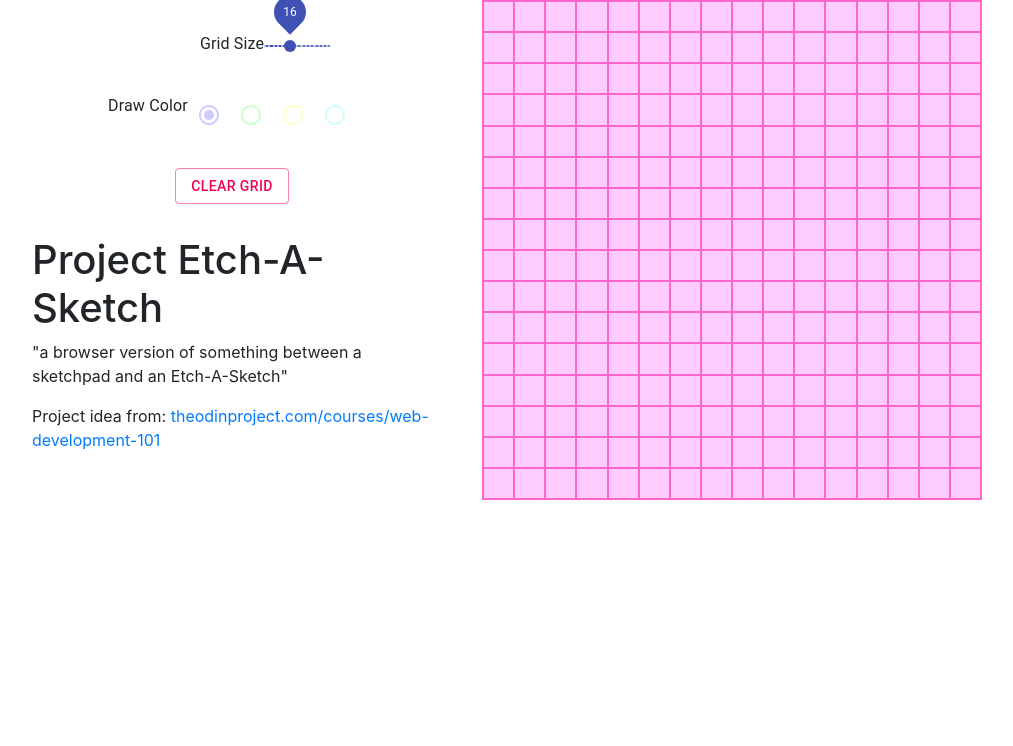
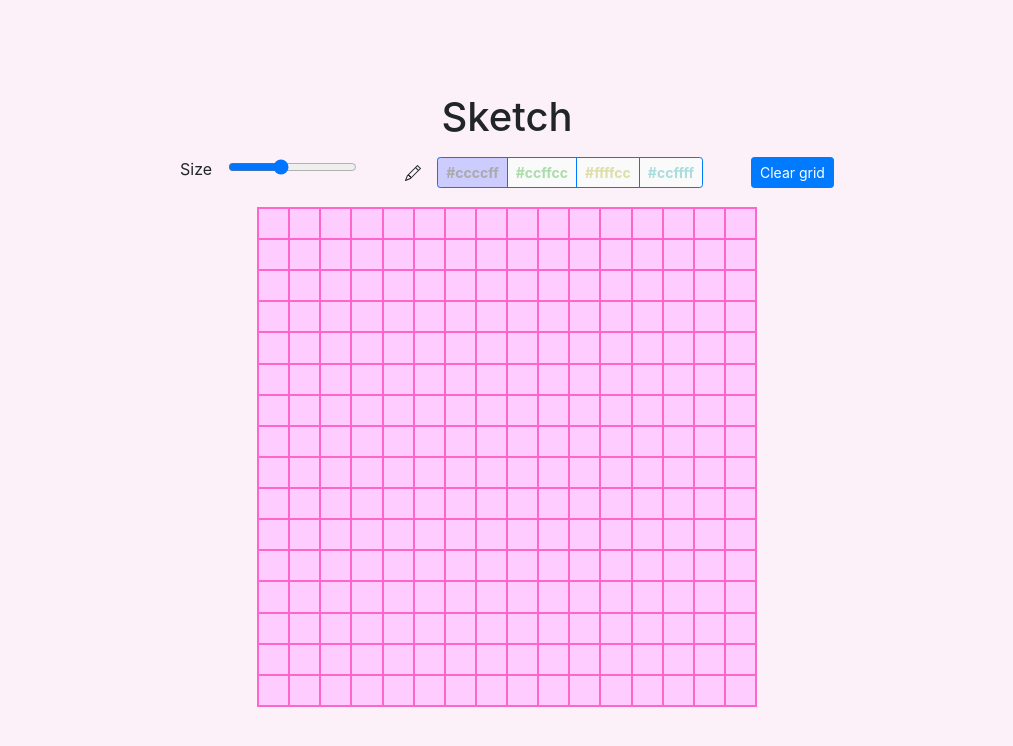
Before and after one commit to koscida/simple-react-apps, a React (Create React App) app: page /sketch in a window 1280 px wide. Shown: the top 746 px of the page, without its empty margins (133-1146 px from the left). Built offline with nearby package versions, Linux system fonts and the light colour scheme.

Commit message:
re-style home and sketch

```diff
--- /dev/null
+++ b/src/base/All.js
@@ -0,0 +1,11 @@
+import React from 'react';
+import { navLinks } from './navLinks'
+
+export default function Home() {
+	return (
+		<>
+			<h1>All projects (event the incomplete ones)</h1>
+			{navLinks.map( (nav,i) => <div key={i}><a href={nav.link}>{nav.name}</a></div>)}
+		</>
+	);
+}
--- a/src/base/App.js
+++ b/src/base/App.js
@@ -1,5 +1,5 @@
 import React from 'react';
-import { Home, Error } from './'
+import { Home, All, Error } from './'
 import { BrowserRouter as Router, Route, Switch } from "react-router-dom";
 
 import Dots from '../dots/Dots'
@@ -8,6 +8,7 @@ import Material from '../materialui/Material'
 import TicTacToe from '../tictactoe/index'
 import Books from '../books/index'
 
+import 'bootstrap/dist/css/bootstrap.min.css';
 import './index.css'
 
 function App() {
@@ -15,6 +16,7 @@ function App() {
 		<Router>
 			<Switch>
 				<Route path="/" exact component={Home} />
+				<Route path="/all" component={All} />
 				<Route path="/dots" component={Dots} />
 				<Route path="/sketch" component={Sketch} />
 				<Route path="/material" component={Material} />
--- a/src/base/index.js
+++ b/src/base/index.js
@@ -2,7 +2,8 @@ import Header from './Header';
 import Footer from './Footer';
 import Home from './Home';
 import Error from './Error';
+import All from './All';
 
 export {
-	Header, Footer, Home, Error
+	Header, Footer, Home, Error, All
 }
--- /dev/null
+++ b/src/base/navLinks.js
@@ -0,0 +1,23 @@
+export const navLinks = [
+	{
+		name: 'Dots',
+		link: '/dots',
+		display: false
+	},{
+		name: 'Sketch',
+		link: '/sketch',
+		display: true
+	},{
+		name: 'Material',
+		link: '/material',
+		display: false
+	},{
+		name: 'TicTacToe',
+		link: '/tictactoe',
+		display: false
+	},{
+		name: 'Books',
+		link: '/books',
+		display: true
+	},
+]
--- a/src/books/index.js
+++ b/src/books/index.js
@@ -4,7 +4,6 @@ import { BookContextProvider } from './contexts/BookContext'
 import { GenreContextProvider } from './contexts/GenreContext'
 import Books from './Books'
 
-import 'bootstrap/dist/css/bootstrap.min.css';
 import './books.scss'
 
 export default function () {
--- a/src/dots/Dots.js
+++ b/src/dots/Dots.js
@@ -10,8 +10,8 @@ const images = [
 	// "images/dlanor-s-ATgfRqpFfFI-unsplash.jpg",
 	// "images/sharon-pittaway-iMdsjoiftZo-unsplash.jpg",
 	// "images/yash-garg-WSTF1QEUUWw-unsplash.jpg",
-	"images/pikrepo1.jpg",
-	"images/pikrepo2.jpg",
+	// "images/pikrepo1.jpg",
+	// "images/pikrepo2.jpg",
 	"images/Official_portrait_of_Barack_Obama.jpg"
 ]
 
@@ -22,25 +22,29 @@ class Dots extends React.Component {
 		super(props);
 
 		this.state = {
-			imgSize : 1000,
-			imgData : null,
-			imgUrl : images[Math.floor(Math.random() * images.length)],
-			boxes : []
+			dots: [{size: 500}]
 		}
-		this.canvasRef = React.createRef();
-		this.imageRef = React.createRef();
+
+		// this.state = {
+		// 	imgSize : 1000,
+		// 	imgData : null,
+		// 	imgUrl : images[Math.floor(Math.random() * images.length)],
+		// 	boxes : []
+		// }
+		// this.canvasRef = React.createRef();
+		// this.imageRef = React.createRef();
 	}
 
 	componentDidMount () {
 		console.log("...in did mount...");
-		console.log("imgSize in mount: " + this.state.imgSize);
+		// console.log("imgSize in mount: " + this.state.imgSize);
 
 
-		var initialBox = [{
-			size : this.state.imgSize,
-			mid : [(this.state.imgSize/2),(this.state.imgSize/2)]
-		}]
-		this.setState({boxes : initialBox});
+		// var initialBox = [{
+		// 	size : this.state.imgSize,
+		// 	mid : [(this.state.imgSize/2),(this.state.imgSize/2)]
+		// }]
+		// this.setState({boxes : initialBox});
 
 		// this.canvasRef.current.width = this.state.imgSize;
 		// this.canvasRef.current.height = this.state.imgSize;
@@ -175,66 +179,86 @@ class Dots extends React.Component {
 	//     return rgb;
 	// }
 
-	drawBoxes(boxesToGenerate, refIds="0") {
-
-		const boxes = boxesToGenerate.map( (box, index) => {
+	drawDots(dots) {
+		return dots.map( (box, index) => {
 			if(Array.isArray(box)) {
-				return(
-					<div
+				return this.drawDots(box)
+			} else {
+				return <div
 					key={index}
-						className="boxContainer"
-					>{this.drawBoxes(box, refIds)}</div>
-				);
-			} else {
-				let rgb = this.getRGB(box);
-				let styles = {
-					width : box.size,
-					height : box.size,
-					background : `rgb(${rgb.r}, ${rgb.g}, ${rgb.b})`
-				};
-
-				return(
-					<div
-						key={index}
+					style={{width: box.size, height: box.size}}
 					className="box"
-						style={styles}
-						ref={refIds += index}
 					onMouseEnter={this.revealBox}
 				></div>
-				);
 			}
-		});
+		})
+	}
+	// drawBoxes(boxesToGenerate, refIds="0") {
 
-		return (boxes);
-	}
+	// 	const boxes = boxesToGenerate.map( (box, index) => {
+	// 		if(Array.isArray(box)) {
+	// 			return(
+	// 				<div
+	// 					key={index}
+	// 					className="boxContainer"
+	// 				>{this.drawBoxes(box, refIds)}</div>
+	// 			);
+	// 		} else {
+	// 			let rgb = this.getRGB(box);
+	// 			let styles = {
+	// 				width : box.size,
+	// 				height : box.size,
+	// 				background : `rgb(${rgb.r}, ${rgb.g}, ${rgb.b})`
+	// 			};
 
-	revealBox = (e) => {
-		console.log("...revealBox...");
-		console.log(e.target);
+	// 			return(
+	// 				<div
+	// 					key={index}
+	// 					className="box"
+	// 					style={styles}
+	// 					ref={refIds += index}
+	// 					onMouseEnter={this.revealBox}
+	// 				></div>
+	// 			);
+	// 		}
+	// 	});
 
-		// const targetSize = parseInt(e.target.dataset.size);
-		// if(targetSize > 10) {
-		// 	var nextSize = targetSize / 2;
-		// 	var nextOffset = ~~(nextSize / 2);
-		// 	var mid = JSON.parse(e.target.dataset.mid);
+	// 	return (boxes);
 	// }
-	}
 
-	getRGB(box) {
-		var rgb = {r:100,g:100,b:100};
-		return rgb;
-	}
+	// revealBox = (e) => {
+	// 	// console.log("...revealBox...");
+	// 	console.log(e.target);
+
+	// 	// const targetSize = parseInt(e.target.dataset.size);
+	// 	// if(targetSize > 10) {
+	// 	// 	var nextSize = targetSize / 2;
+	// 	// 	var nextOffset = ~~(nextSize / 2);
+	// 	// 	var mid = JSON.parse(e.target.dataset.mid);
+	// 	// }
+	// }
+
+	// getRGB(box) {
+	// 	var rgb = {r:100,g:100,b:100};
+	// 	return rgb;
+	// }
+
+
 
 	render() {
+		const { dots } = this.state
 		console.log("...render...");
 		return (
 			<div id="dots">
-				<div id="boxes" className="boxContainer">
+				<div className="boxContainer">
+					{this.drawDots(dots)}
+					{/* <div id="boxes" className="boxContainer">
 						{this.drawBoxes(this.state.boxes)}
 					</div>
 					<canvas ref={this.canvasRef} width={this.state.imgSize} height={this.state.imgSize}>
 						<img ref={this.imageRef} src={this.state.imgUrl} alt=""/>
-				</canvas>
+					</canvas> */}
+				</div>
 			</div>
 		);
 	}
--- a/src/sketch/Sketch.js
+++ b/src/sketch/Sketch.js
@@ -1,13 +1,21 @@
 import React from 'react';
+
+import Container from 'react-bootstrap/Container'
+import Row from 'react-bootstrap/Row'
+import Col from 'react-bootstrap/Col'
+import Form from 'react-bootstrap/Form'
+import Button from 'react-bootstrap/Button'
+import ButtonGroup from 'react-bootstrap/ButtonGroup'
+import {Pencil} from 'react-bootstrap-icons'
+
 import './style.scss';
-import { Button, Typography, Slider, Radio } from '@material-ui/core';
 
 const backgroundColor = "#ffccff";
 const drawColors = [
-	"#ccccff",
-	"#ccffcc",
-	"#ffffcc",
-	"#ccffff",
+	["#ccccff", "#aaaadd"],
+	["#ccffcc", "#aaddaa"],
+	["#ffffcc", "#ddddaa"],
+	["#ccffff", "#aadddd"],
 ];
 
 function Square(props) {
@@ -37,7 +45,7 @@ function Grid(props) {
 	});
 
 	return(
-		<div id="grid" style={styles}>
+		<div id="grid" className="mx-sm-auto" style={styles}>
 			{gridSquares}
 		</div>
 	);
@@ -50,7 +58,7 @@ class Sketch extends React.Component {
 
 		this.state = {
 			gridSize : 16,
-			drawColor : drawColors[0],
+			drawColor : drawColors[0][0],
 			gridData : new Array(25*25).fill(backgroundColor)
 		}
 	}
@@ -71,7 +79,9 @@ class Sketch extends React.Component {
 		});
 	}
 
-	changeGridSize = (e, value) => {
+	changeGridSize = (e) => {
+		let value = e.target.value
+		console.log(value)
 		if(value !== this.state.gridSize) {
 			this.setState({
 				gridSize: value,
@@ -82,72 +92,81 @@ class Sketch extends React.Component {
 
 	changeDrawColor = (e) => {
 		let value = e.target.value;
+		console.log(value)
 		this.setState({
 			drawColor : value
 		});
 	}
 
 	render() {
-		let radios = [];
-		drawColors.forEach( (color, index) => {
-			radios.push(
-				<Radio
+		const { gridSize, gridData, drawColor } = this.state
+		return (
+			<div id="sketch" className="py-sm-3">
+				<Container>
+					<Row>
+						<Col>
+							<h1 className="text-center mb-sm-3">Sketch</h1>
+						</Col>
+					</Row>
+					<Row className="justify-content-md-center">
+						<Col>
+
+							<Form>
+								<Form.Row className="justify-content-md-center">
+									<Form.Group controlId="formSize">
+										<Form.Label className="mr-sm-3">Size</Form.Label>
+										<input
+											type="range"
+											min="10" max="25"
+											value={gridSize}
+											id="myRange"
+											onChange={this.changeGridSize}
+										></input>
+									</Form.Group>
+									<Form.Group controlId="formSize" className="mx-sm-5">
+										<Form.Label className="mr-sm-3"><Pencil /></Form.Label>
+										<ButtonGroup aria-label="Edit color" size="sm">
+											{drawColors.map( ([color, hoverColor], index) =>
+												<Button
 													key={index}
-					checked={this.state.drawColor === color}
-					onChange={this.changeDrawColor}
+													checked={drawColor === color}
 													value={color}
-					inputProps={{ 'aria-label': color }}
+													// style={{
+													// 	background: (drawColor===color?hoverColor:color),
+													// 	color: (drawColor===color?'#fff':'#444')
+													// }}
 													style={{
-						color: color
+														color: (drawColor===color?'#aaa':hoverColor),
+														background: (drawColor===color?color:'#fafafa'),
+														fontWeight: 'bold'
 													}}
-				/>
-			);
-		});
+													onClick={this.changeDrawColor}
+												>{color}</Button>
+											)}
+										</ButtonGroup>
+									</Form.Group>
+									<Form.Group controlId="formSize">
+										<Button
+											variant="primary"
+											onClick={this.clearGrid}
+											size="sm"
+										>Clear grid</Button>
+									</Form.Group>
+								</Form.Row>
+							</Form>
 
-		return (
-			<div id="sketch">
-				<div id="options">
-					<div className="option">
-						<Typography id="gridSlider" gutterBottom>
-							Grid Size
-						</Typography>
-						<Slider
-							defaultValue={16}
-							aria-labelledby="gridSlider"
-							step={1}
-							marks
-							min={10}
-							max={25}
-							valueLabelDisplay="on"
-							onChange={this.changeGridSize}
-						/>
-					</div>
-					<div className="option">
-						<Typography id="gridSlider" gutterBottom>
-							Draw Color
-						</Typography>
-						{radios}
-					</div>
-					<div className="option">
-						<Button
-							variant="outlined"
-							color="secondary"
-							onClick={this.clearGrid}
-						>
-							Clear grid
-						</Button>
-					</div>
-					<div>
-						<h1>Project Etch-A-Sketch</h1>
-						<p>"a browser version of something between a sketchpad and an Etch-A-Sketch"</p>
-						<p>Project idea from: <a href="https://www.theodinproject.com/courses/web-development-101/lessons/etch-a-sketch-project?ref=lnav">theodinproject.com/courses/web-development-101</a></p>
-					</div>
-				</div>
+						</Col>
+					</Row>
+					<Row>
+						<Col>
 							<Grid
-					gridSize={this.state.gridSize}
-					gridData={this.state.gridData.slice(0,(this.state.gridSize*this.state.gridSize))}
+								gridSize={gridSize}
+								gridData={gridData.slice(0,(gridSize*gridSize))}
 								changeColor = { i => this.changeSquareColor(i) }
 							/>
+						</Col>
+					</Row>
+				</Container>
 			</div>
 		);
 	}
--- a/src/sketch/style.scss
+++ b/src/sketch/style.scss
@@ -2,7 +2,10 @@
 	display: flex;
 	flex-direction: row;
 	justify-content: center;
-	align-items: stretch;
+	align-items: center;
+	background: #fdf1f9;
+	height: 100vh;
+	overflow-y: scroll;
 
 	#grid {
 		display: grid;
```
Also changed, not shown: package.json (+4 -3 lines), src/base/Home.js (+37 -6 lines), 1 other file (tests, documents, lock files or other folders). Lines whose indentation alone changed are shown as unchanged.
